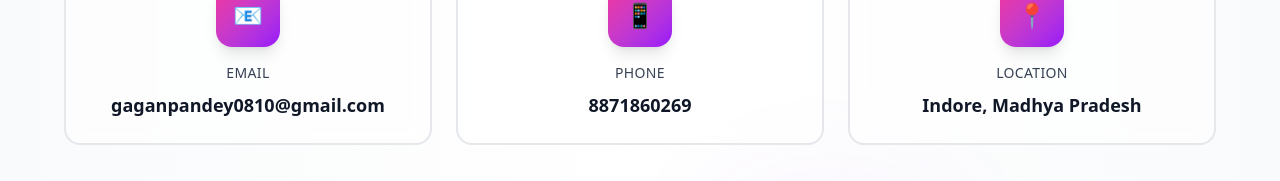
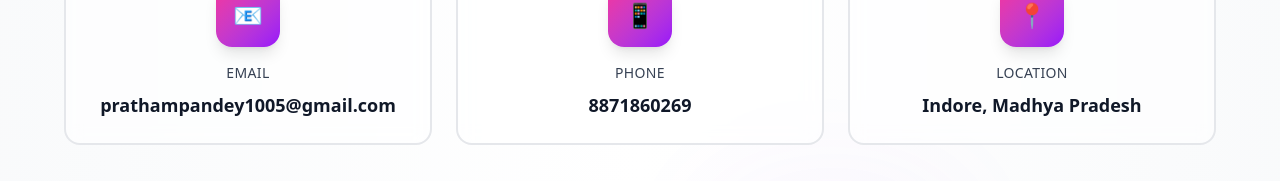
Before and after one commit to gaganpandey1005/Portfolio, a React (Vite) app: page / in a window 1280 px wide. Shown: the part 3935-4116 px from the top of the page. Built offline with nearby package versions, Linux system fonts and the light colour scheme.

Commit message:
Live commit

```diff
--- a/src/Components/Contact/Contact.jsx
+++ b/src/Components/Contact/Contact.jsx
@@ -10,21 +10,21 @@ const Contact = () => {
 
   const details = [
     {
-      label: "gaganpandey0810@gmail.com",
+      label: import.meta.env.VITE_EMAIL,
       icon: "📧",
-      link: "mailto:gaganpandey0810@gmail.com",
+      link: "mailto:import.meta.env.VITE_EMAIL",
       type: "Email",
     },
     {
       label: "8871860269",
       icon: "📱",
-      link: "tel:8871860269",
+      link: "tel:mailto:import.meta.env.VITE_PHONE",
       type: "Phone",
     },
     {
       label: "Indore, Madhya Pradesh",
       icon: "📍",
-      link: "https://www.google.com/maps?q=Indore,+Madhya+Pradesh",
+      link: "https://www.google.com/maps?q=/MR+9+Rd,+Indore,+Madhya+Pradesh",
       type: "Location",
     },
   ];
--- a/src/Components/HeroSection/Hero.jsx
+++ b/src/Components/HeroSection/Hero.jsx
@@ -62,7 +62,7 @@ const Hero = () => {
             <a href="https://github.com/gaganpandey1005">
               <FaGithub className="text-xl   hover:bg-black rounded-[50%]" />
             </a>
-            <a href="https://github.com/gaganpandey1005">
+            <a href="https://www.linkedin.com/in/gaganpandey/">
               <BsLinkedin className="text-xl hover:bg-gray-900 rounded-[50%]" />
             </a>
           </div>
```
Also changed, not shown: package.json (+7 -4 lines), 2 other files (tests, documents, lock files or other folders).
